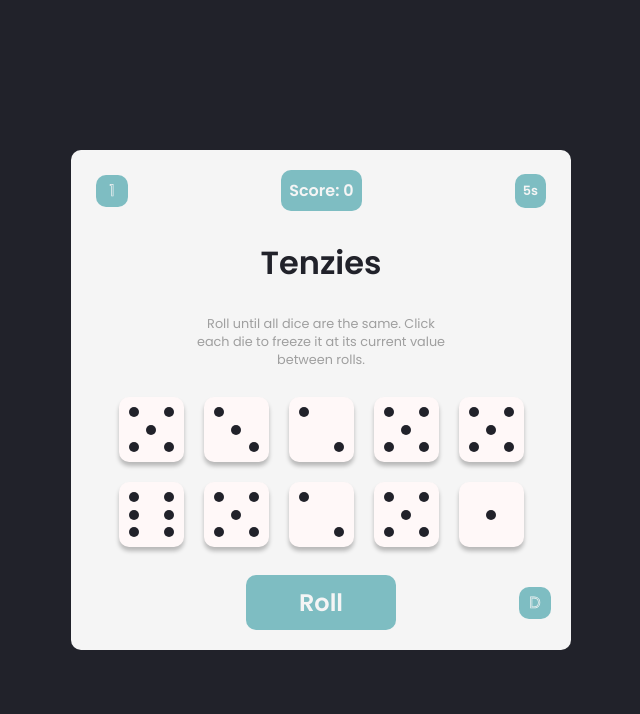
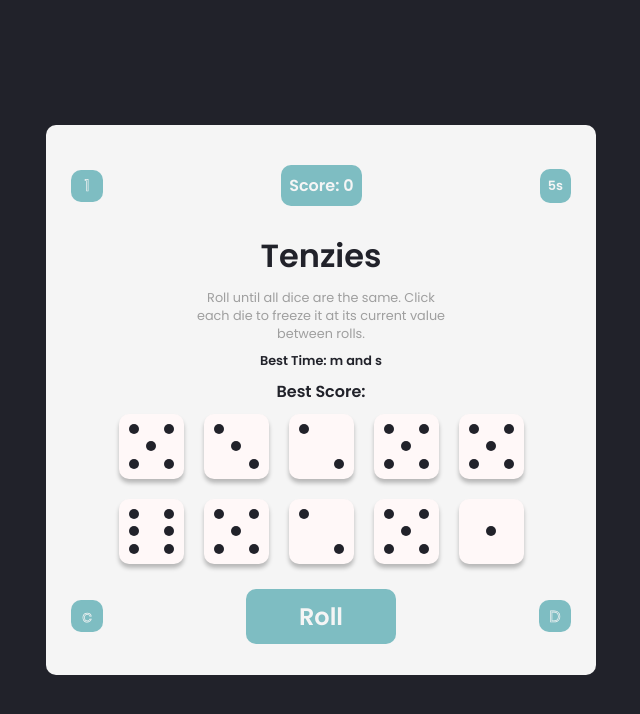
Before and after one commit to CodeStrate/TenziesGame, a React (Vite) app: page / in a window 1280 px wide. Shown: the top 714 px of the page, without its empty margins (319-959 px from the left). Built offline with nearby package versions, Linux system fonts and the light colour scheme.

Commit message:
Made minor additions to the game : • LocalStorage saving for best score and time • some UI adjustment. Added a button to clear best score and time • Added a toast on clicking 'Tenzies' word that tells what each button does.

```diff
--- a/package.json
+++ b/package.json
@@ -13,7 +13,8 @@
     "nanoid": "^4.0.2",
     "react": "^18.2.0",
     "react-confetti": "^6.1.0",
-    "react-dom": "^18.2.0"
+    "react-dom": "^18.2.0",
+    "react-toastify": "^10.0.5"
   },
   "devDependencies": {
     "@types/react": "^18.2.14",
--- a/src/App.css
+++ b/src/App.css
@@ -17,7 +17,7 @@
   --die-color: #1f1f1f;
   --dice-shadow: 0 4px 4px rgba(255, 255, 255, 0.25);
 
-  transition: all 0.3s ease-in-out;
+  transition: all 0.3s ease;
 
 }
 
@@ -29,6 +29,7 @@
   margin: 0;
 }
 
+
 .container{
   background-color: var(--body-color);
   width: 100vw;
@@ -37,14 +38,15 @@
   align-items: center;
   justify-content: space-evenly;
   flex-direction: column;
+  transition: all 0.3s ease;
 }
 
 
 .game-board{
-  width: 500px;
-  height: 500px;
+  width: 550px;
+  height: 550px;
   background-color: var(--main-game-color);
-  padding: 20px;
+  padding: 15px;
   border-radius: 10px;
   display: flex;
   align-items: center;
@@ -56,6 +58,7 @@
   color: var(--body-color);
   font-size: 2rem;
   margin: 0;
+  cursor: pointer;
 }
 
 .game--description{
@@ -66,11 +69,16 @@
   color: var(--desc-color);
 }
 
+.toastDesc{
+  text-align: left;
+}
+
 .game--ui-wrapper{
+  margin: 1rem;
   display: flex;
   align-items: center;
   justify-content: space-between;
-  width: 450px;
+  width: 500px;
 }
 
 .game--timer{
@@ -89,6 +97,12 @@
   padding: 8px;
   color: var(--main-game-color);
   border-radius: 10px;
+}
+
+.best{
+  color: var(--body-color);
+  background: none;
+  padding: 0;
 }
 
 .btn{
@@ -136,16 +150,6 @@
 }
 
 
-.bottom{
-  width: 305px;
-  align-self: flex-end;
-  justify-content: center;
-}
-
-.theme{
-  margin-left: auto;
-}
-
 
 .roll-btn{
   width: 150px;
@@ -183,10 +187,6 @@
 
   .game--ui-wrapper{
     width: 400px;
-  }
-
-  .bottom{
-    width: 270px;
   }
 
   .game--score{
@@ -241,10 +241,6 @@
   .game--ui-wrapper{
     justify-content: space-between;
     width: 320px;
-  }
-
-  .bottom{
-    width: 230px;
   }
 
   .game--score{
@@ -308,10 +304,6 @@
     width: 230px;
   }
 
-  .bottom{
-    width: 165px;
-  }
-
   .game--score{
   font-size: .4rem;
   padding: 4px;
--- a/src/App.jsx
+++ b/src/App.jsx
@@ -50,7 +50,7 @@ function App() {
 
 
   return (
-    <div className={`container ${theme ? "switch" : ""}`}>
+    <main className={`container ${theme ? "switch" : ""}`}>
       {hasWon && <ConfettiController />}
       <Game
       theme={theme}
@@ -64,7 +64,7 @@ function App() {
       time={timer}
 
       resetTime={() => resetTime()}/>
-    </div>
+    </main>
 
   )
 }
--- a/src/Game.jsx
+++ b/src/Game.jsx
@@ -1,6 +1,9 @@
 import { useEffect, useState } from 'react'
 import Die from './components/Die'
+import { toast, ToastContainer } from 'react-toastify';
+import 'react-toastify/dist/ReactToastify.css';
 import { nanoid } from 'nanoid'
+import InstructionToast from './components/InstructionsToast';
 
 
 export default function Game({theme, changeTheme, hasWon, setHasWon, time, resetTime}){
@@ -9,8 +12,13 @@ export default function Game({theme, changeTheme, hasWon, setHasWon, time, reset
 
   const [dice, setDice] = useState(allNewDice())
   const [score, setScore] = useState(0)
+  const [bestScore, setBestScore] = useState(() => JSON.parse(localStorage.getItem('bestScore')) || null)
+  const [bestTime, setBestTime] = useState(() => JSON.parse(localStorage.getItem('bestTime')) || {minutes: null, seconds: null})
   const [dieStyle, setDieStyle] = useState(true)
 
+
+  //the toasty
+  const notify = () => toast(<InstructionToast />)
 
   //TENZIES has 2 winning conditions. all dice are held and all are of the same value/number.
 
@@ -22,6 +30,15 @@ export default function Game({theme, changeTheme, hasWon, setHasWon, time, reset
     const allSameValue = dice.every(die => die.value === refValue)
 
     if(allHeld && allSameValue) {
+      if(bestScore == null || score < bestScore){
+        setBestScore(score)
+        localStorage.setItem('bestScore', JSON.stringify(score))
+      }
+
+      if((bestTime.minutes == null && bestTime.seconds == null) || time.minutes < bestTime.minutes || (time.minutes == bestTime.minutes && time.seconds < bestTime.seconds)){
+        setBestTime(time)
+        localStorage.setItem('bestTime', JSON.stringify(time))
+      }
       setHasWon()
     }
   }, [dice])
@@ -61,6 +78,12 @@ export default function Game({theme, changeTheme, hasWon, setHasWon, time, reset
 
     lightMode={theme}/>)
 
+    const clearLocalStorage = () => {
+      localStorage.clear();
+      setBestScore(null);
+      setBestTime({minutes: null, seconds: null});
+    }
+
     function changeIsHeld(id) {
       setDice(prevDice => {
         return prevDice.map((dice) => {
@@ -88,6 +111,8 @@ export default function Game({theme, changeTheme, hasWon, setHasWon, time, reset
 
     return (
         <main className="game-board">
+          <ToastContainer
+          theme={theme ? "dark" : "light"}/>
         <div className="game--ui-wrapper">
           <button className='btn style'
           onClick={() => setDieStyle(prevDieStyle => !prevDieStyle)}
@@ -96,12 +121,16 @@ export default function Game({theme, changeTheme, hasWon, setHasWon, time, reset
           <span className="game--timer">{time.minutes > 0 && `${time.minutes}m `}{time.seconds}s</span>
         </div>
 
-          <h1 className="game--title">Tenzies</h1>
+          <h1 className="game--title" onClick={notify}>Tenzies</h1>
           <p className="game--description">Roll until all dice are the same. Click each die to freeze it at its current value between rolls.</p>
+          <strong className='game--timer best'>Best Time: {bestTime.minutes}m and {bestTime.seconds}s</strong>
+          <strong className='game--score best'>Best Score: {bestScore}</strong>
           <div className="dice-container">
           {diceElements}
           </div>
-          <div className="game--ui-wrapper bottom">
+          <div className="game--ui-wrapper">
+            <button className='btn style'
+            onClick={clearLocalStorage}>c</button>
           <button
           onClick={rollDice}
           className='roll-btn'>
--- /dev/null
+++ b/src/components/InstructionsToast.jsx
@@ -0,0 +1,22 @@
+import './toasty.css'
+export default function InstructionToast(){
+
+    return (
+        <>
+        <strong className="toastTitle">Welcome to Tenzies</strong>
+        <p className="toastDesc">Here are the instructions..</p>
+        <div className="btn-toastContainer">
+        <span className="btn-demo">1</span>
+        <p className="toastDesc">This button toggles the Die Style</p>
+        </div>
+        <div className="btn-toastContainer">
+        <span className="btn-demo">D</span>
+        <p className="toastDesc">Toggles Theme (Light/Dark)</p>
+        </div>
+        <div className="btn-toastContainer">
+        <span className="btn-demo">c</span>
+        <p className="toastDesc">Clears best score and time</p>
+        </div>
+        </>
+    )
+}
--- /dev/null
+++ b/src/components/toasty.css
@@ -0,0 +1,39 @@
+:root{
+    --body-color: #21222A;
+    --main-game-color: #F5F5F5;
+    --desc-color: #9F9F9F;
+    --game-ui-color: #7EBDC2;
+}
+
+.toastTitle{
+    color: var(--body-color);
+    font-size: 1.4rem;
+    margin: 0;
+}
+
+.toastDesc{
+    font-size: .8rem;
+    max-width: 250px;
+    text-align: left;
+    margin: 0;
+    color: var(--desc-color);
+}
+
+.btn-toastContainer{
+    margin-top: .3rem;
+    display: flex;
+    flex-direction: row;
+    align-items: center;
+}
+
+.btn-demo{
+    width: 1.2rem;
+    height: 1.2rem;
+    border-radius: 6px;
+    font-size: .8rem;
+    background-color: var(--game-ui-color);
+    color: transparent;
+    text-align: center;
+    margin-right: .5rem;
+    -webkit-text-stroke: .7px var(--main-game-color);
+}
```
Also changed, not shown: 1 other file (tests, documents, lock files or other folders).
